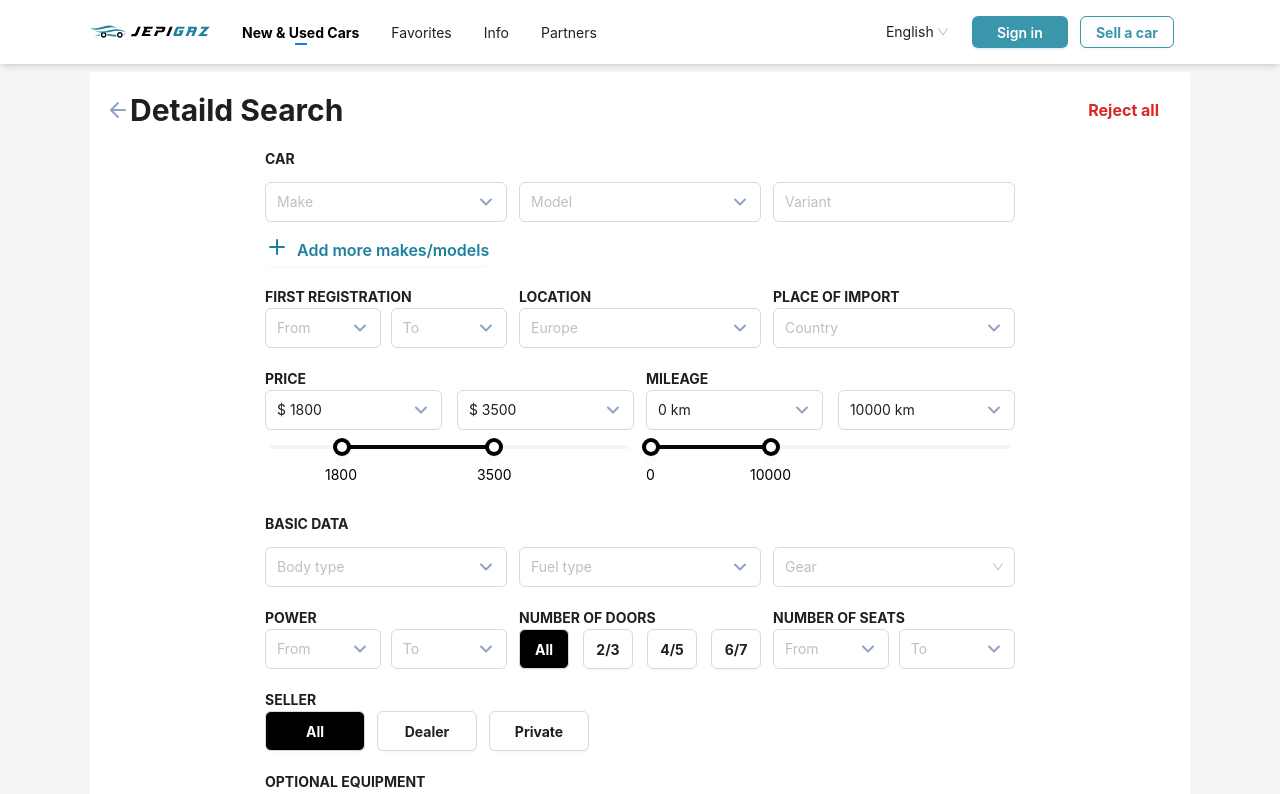
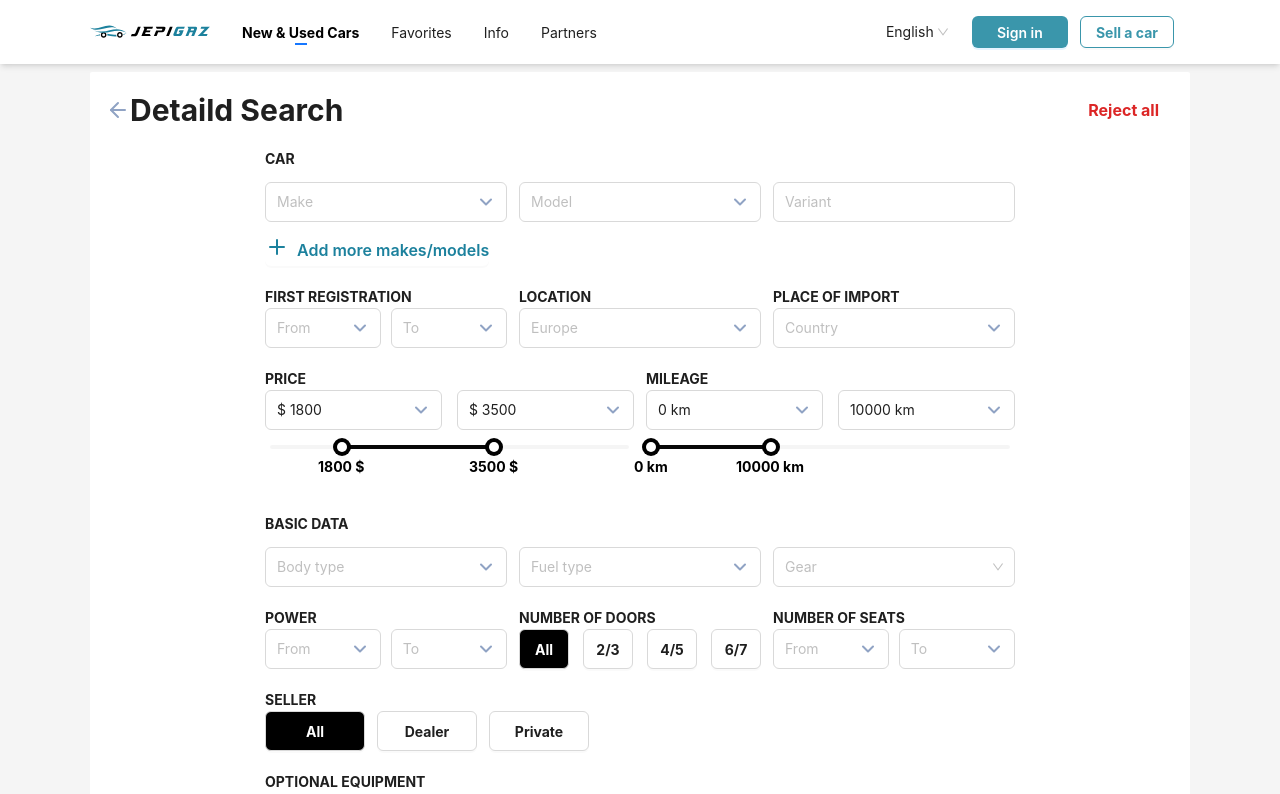
Before and after one commit to Asif2021/jepigaz, a React (Vite) app: page /advance-search in a window 1280 px wide. Shown: the top 794 px of the page. Built offline with nearby package versions, Linux system fonts and the light colour scheme.

Commit message:
slider values are made corrected

```diff
--- a/src/Components/Pages/AdvanceSearch/AdvanceSearch.jsx
+++ b/src/Components/Pages/AdvanceSearch/AdvanceSearch.jsx
@@ -25,6 +25,12 @@ const handleAddComponent = () => {
 const handleLessComponent = ()=>{
   setComponents([CarComponent])
 }
+const formatTooltipValue = (value) => {
+  return `${value} $`;
+};
+const formatTooltipValue2 = (value) => {
+  return `${value} km`;
+};
 
 const start = "$ " + value[0];
 const end = "$ " + value[value.length - 1];
@@ -115,7 +121,8 @@ const end2 = value2[value2.length - 1] + " km";
               <InputSelector placeholder="To" className="h-10 w-[48%]" value={end} />
             </div>
             <Slider min={1000} max={5000} range defaultValue={value}
-            onChange={setValue} tooltip={{ open: true, placement:'bottom' }}  />
+            onChange={setValue} tooltip={{ open: true, placement:'bottom', formatter:formatTooltipValue }}
+            />
           </div>
 
           <div className="w-full md:w-1/2">
@@ -125,7 +132,7 @@ const end2 = value2[value2.length - 1] + " km";
               <InputSelector placeholder="To" className="h-10 w-[48%]" value={end2} />
             </div>
             <Slider min={0} max={30000} range defaultValue={value2}
-                  onChange={setValue2}  tooltip={{ open: true, placement:'bottom' }} />
+                  onChange={setValue2}  tooltip={{ open: true, placement:'bottom', formatter:formatTooltipValue2 } } />
           </div>
         </div>
       </div>
--- a/src/Components/Styles/AdvanceSearch.css
+++ b/src/Components/Styles/AdvanceSearch.css
@@ -69,6 +69,8 @@ border-color: grey !important;
     color: #000 !important;
     box-shadow: none !important;
     padding: 0 !important;
+    font-weight: bold !important;
+    margin-top: -8px !important;
 }
 .ant-tooltip{
     --antd-arrow-background-color: transparent !important;
```
